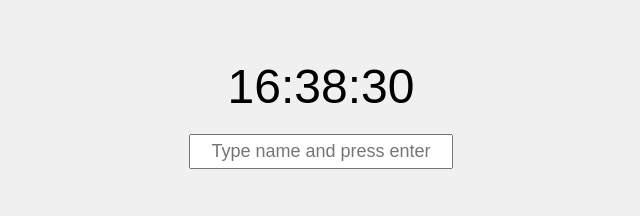
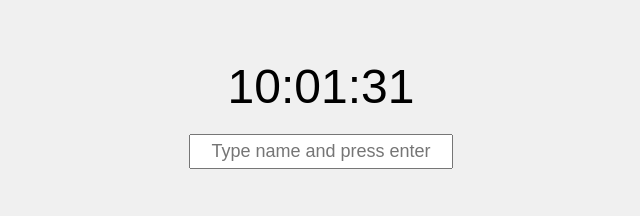
Before and after one commit to scholtzk/MegaTag, a plain HTML site: page index.html in a window 1280 px wide. Shown: the part 240-456 px from the top of the page, 319-959 px from the left. Drawn offline with Linux system fonts and the light colour scheme; no server answers.

Commit message:
Update index.html

```diff
--- a/index.html
+++ b/index.html
@@ -100,7 +100,7 @@
             if (gameEnded) return;
 
             const now = new Date();
-            const endTime = new Date(now.getFullYear(), now.getMonth(), now.getDate(), 23, 59, 59);
+            const endTime = new Date(now.getFullYear(), now.getMonth(), now.getDate(), 17, 23, 00);
             const timeLeft = Math.max(Math.floor((endTime - now) / 1000), 0);
 
             const hours = Math.floor(timeLeft / 3600);
```
